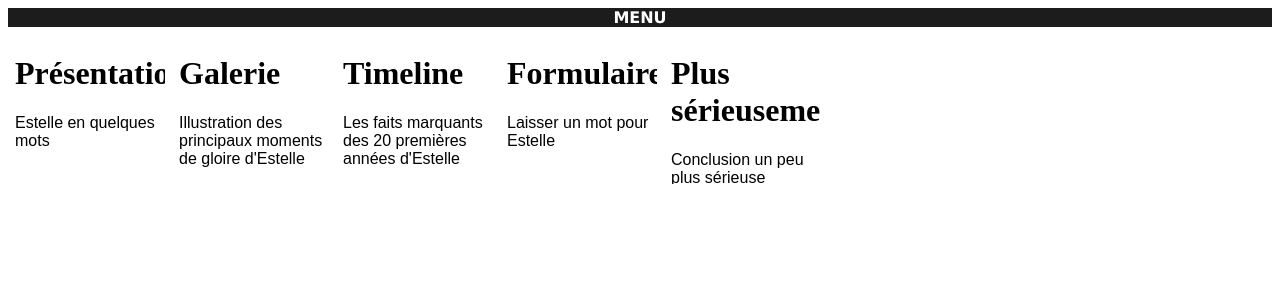
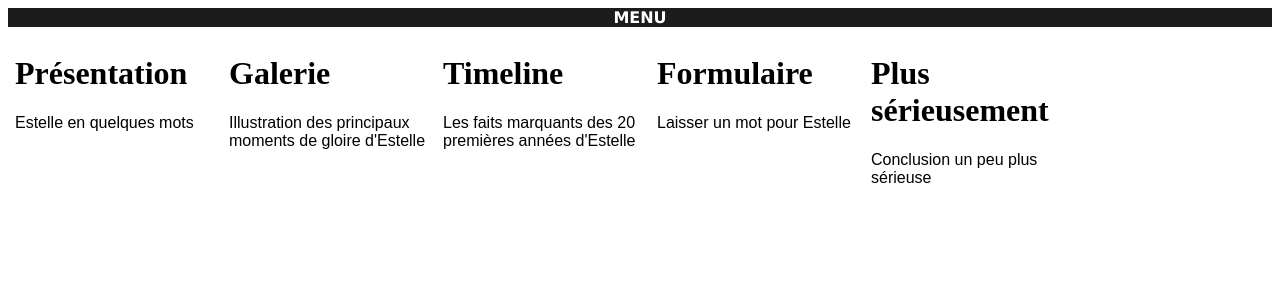
Before and after one commit to Simpleprune/simpleprune.github.io, a PHP site: page /menu.html in a window 1280 px wide. Shown: the top 300 px of the page. Run offline with PHP 8.4, Linux system fonts and the light colour scheme.

Commit message:
Update style.css

```diff
--- a/css/style.css
+++ b/css/style.css
@@ -77,10 +77,10 @@ a{
 .card{
   border-color :#747C77;
   float:left;
-  border-width:2px;
+  border-width:4px;
   margin : 7px;
-  width: 150px;
-  height: 150px;
+  width: 200px;
+  height: 200px;
   overflow:scroll;
 }
 h1.card{
```
